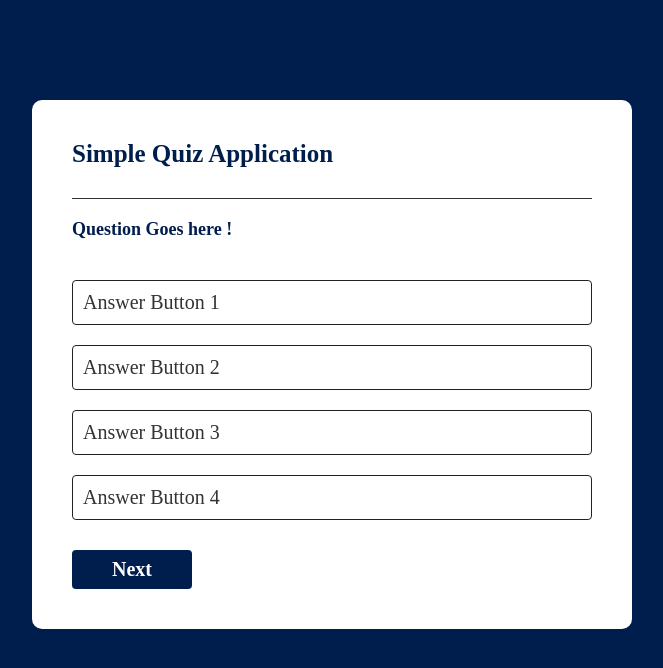
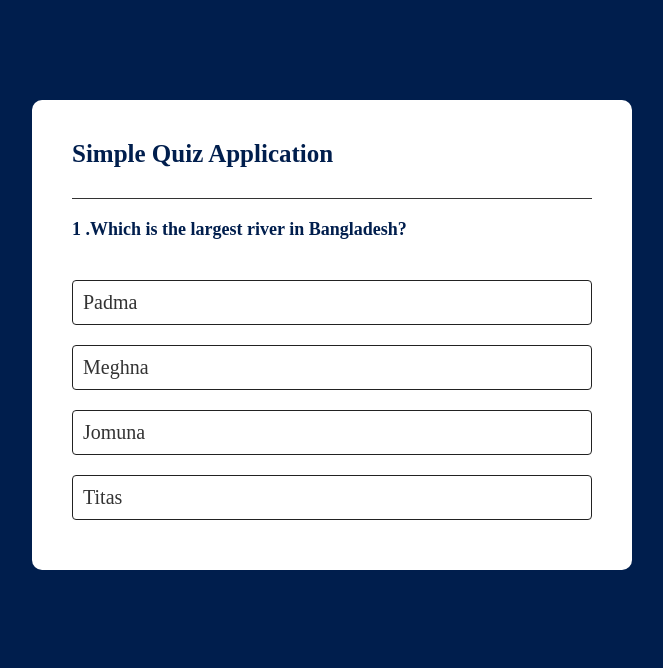
Before and after one commit to FKhushbu927/-Quiz-App-Development-with-JavaScript, a plain HTML site: page index.html in a window 1280 px wide. Shown: the whole page, without its empty margins (308-971 px from the left). Drawn offline with Linux system fonts and the light colour scheme.

Commit message:
questions and answers added with JavaScript

```diff
--- a/index.html
+++ b/index.html
@@ -23,5 +23,6 @@
             </div>
         </div>
     </div>
+    <script src="script.js"></script>
 </body>
 </html>
--- a/script.js
+++ b/script.js
@@ -0,0 +1,87 @@
+const questions = [
+    {
+      question: "Which is the largest river in Bangladesh?",
+      answers: [
+        { text: "Padma", correct:false},
+        { text: "Meghna", correct:false},
+        { text: "Jomuna", correct:true},
+        { text: "Titas", correct:false},
+
+      ]
+    },
+
+
+    {
+        question: "Which is the largest Forest in the world?",
+        answers: [
+          { text: "Primorye Forest", correct:false},
+          { text: " Valdivian Rainforest", correct:false},
+          { text: "Amazon", correct:true},
+          { text: "Taiga", correct:false},
+
+        ]
+      },
+
+
+      {
+        question: "Which is the largest Bridge in the world?",
+        answers: [
+          { text: "Changhua-Koahsiung Viaduct", correct:false},
+          { text: " Cangde Grand Bridge", correct:false},
+          { text: "Tianjin Grand Bridge", correct:false},
+          { text: " Danyang-Kunshan Grand Bridge", correct:true},
+
+        ]
+      },
+
+      {
+        question: "Which is the largest country in the world?",
+        answers: [
+          { text: "USA", correct:false},
+          { text: "Russia", correct:true},
+          { text: "Canada", correct:false},
+          { text: "South Korea", correct:false},
+
+        ]
+      },
+];
+
+const questionElement = document.getElementById("question");
+const answerButton = document.getElementById("answer-button");
+const nextButton = document.getElementById("next-btn");
+
+let currentQuestionIndex = 0;
+let totalScore = 0;
+
+function startQuiz(){
+    currentQuestionIndex = 0;
+    totalScore = 0;
+    nextButton.innerHTML = "Next";
+    showQuestion();
+}
+
+function showQuestion(){
+    resetState();
+    let currentQuestion = questions[currentQuestionIndex];
+    let questionNo = currentQuestionIndex + 1;
+    questionElement.innerHTML = questionNo + " ."  + currentQuestion.question;
+
+
+    currentQuestion.answers.forEach(answer => {
+        const button = document.createElement("button");
+        button.innerHTML = answer.text;
+        button.classList.add("btn");
+        answerButton.appendChild(button);
+
+    });
+}
+
+function resetState(){
+    nextButton.style.display = "none";
+    while(answerButton.firstChild){
+         answerButton.removeChild(answerButton.firstChild);
+    }
+}
+
+
+startQuiz();
--- a/style.css
+++ b/style.css
@@ -62,4 +62,13 @@ body{
         border-radius: 4px;
         padding: 8px;
         margin: 20px auto 0;
+        cursor: pointer;
+        display: none;
     }
+
+    .correct{
+        background: #09d203;
+    }
+    .incorrect{
+        background: #fd163c;
+    }
```
